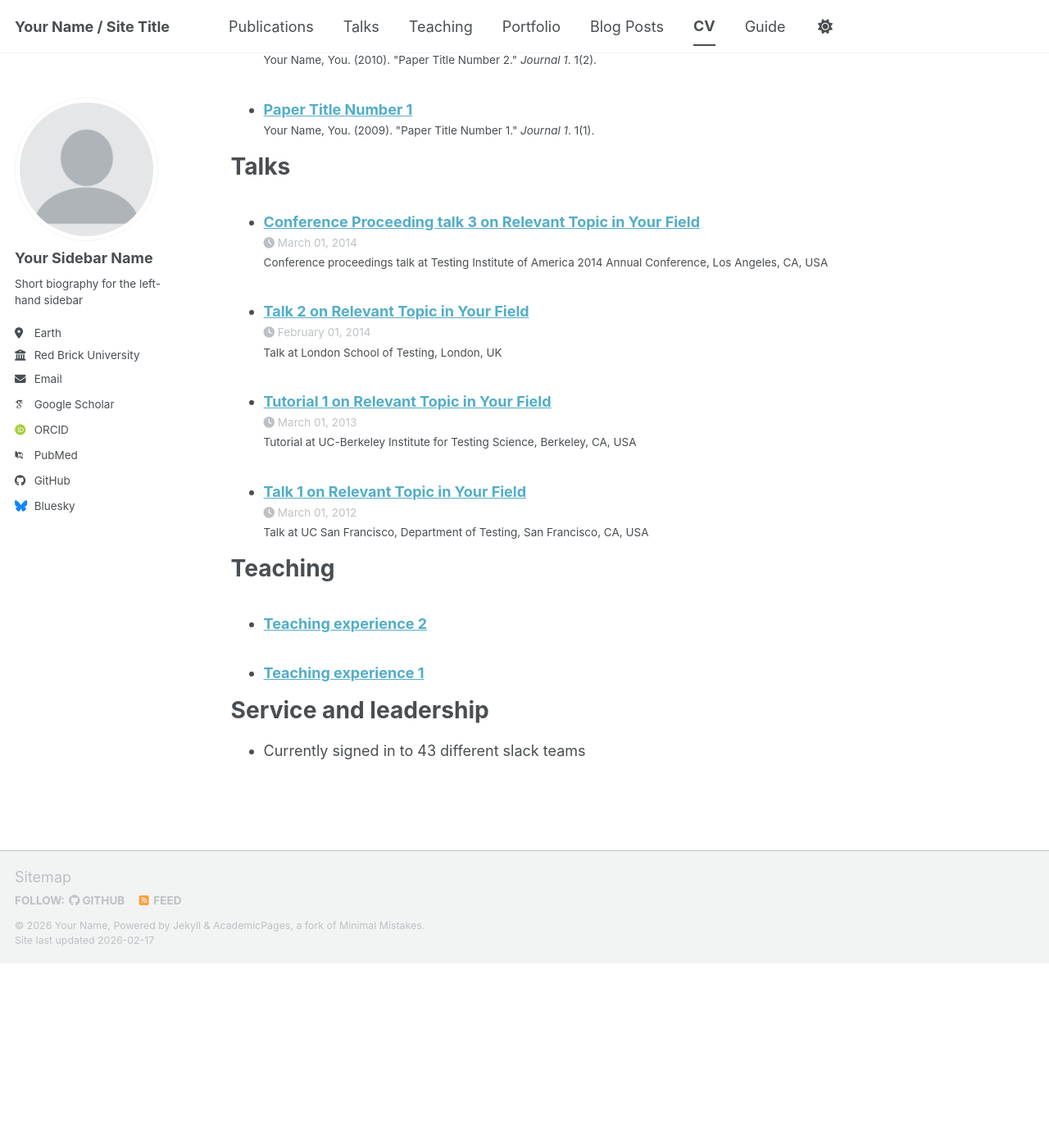
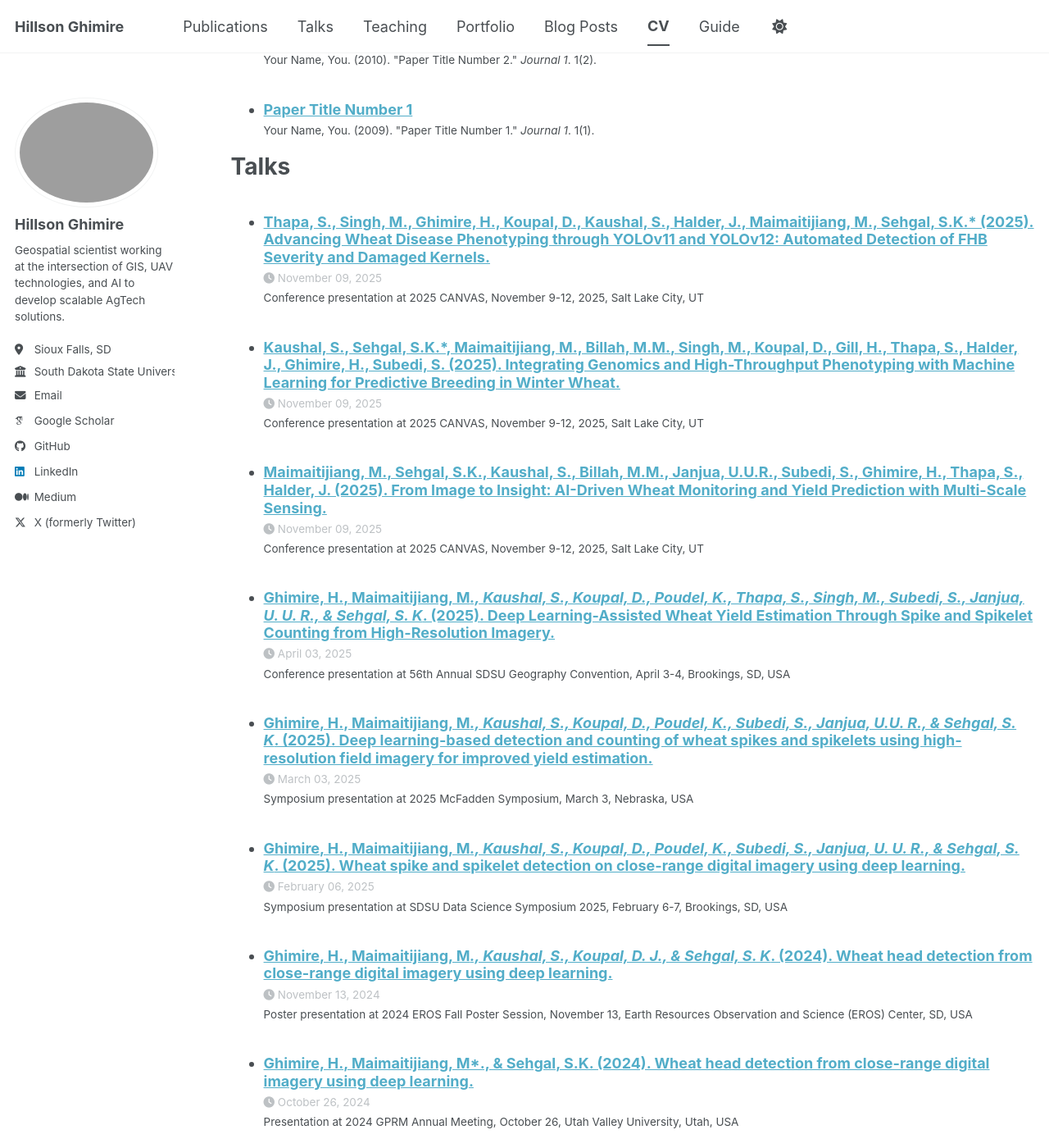
Before and after one commit to hillsonghimire/hillsonghimire.github.io, a Jekyll site: the page built from _pages/cv.md, in a window 1280 px wide and 1400 px high, scrolled down 1373 px. Shown: the whole window at 82% size. Built offline with Jekyll 4.4.1, drawn with Linux system fonts in a browser that asks for light colours; some web fonts are replaced; a script bundle is joined from its source files by our own code; library files that are not in the unit come from our copies; before the commit the page ends 2548 px from its top, so only the background shows below that; some of the changed text lies outside the part shown.

Commit message:
about and talks added

```diff
--- a/_config.yml
+++ b/_config.yml
@@ -9,11 +9,11 @@
 # Basic Site Settings
 locale                   : "en-US"
 site_theme               : "default" # The available themes options are "default", "air", "sunrise", "mint", "dirt" and "contrast"
-title                    : "Your Name / Site Title"
+title                    : "Hillson Ghimire"
 title_separator          : "-"
-name                     : &name "Your Name"
-description              : &description "Your Name's academic portfolio"   # Update this with a general description of your site, this is the default if not overridden by a page
-url                      : https://academicpages.github.io # The base hostname & protocol for your site e.g. "https://[your GitHub username].github.io",
+name                     : &name "Hillson Ghimire"
+description              : &description "Hillson's portfolio"   # Update this with a general description of your site, this is the default if not overridden by a page
+url                      : https://hillsonghimire.github.io # The base hostname & protocol for your site e.g. "https://[your GitHub username].github.io",
                                                            # or if you already have some other page hosted on Github then use "https://[your GitHub username].github.io/[Your Repo Name]"
 baseurl                  : "" # the subpath of your site, e.g. "/blog"
 repository               : "academicpages/academicpages.github.io"
@@ -23,25 +23,25 @@ repository               : "academicpages/academicpages.github.io"
 #               Additional customization can be done by editing /_includes/author-profile.html
 author:
   # Biographic information
-  avatar           : "profile.png"
-  name             : "Your Sidebar Name"
+  avatar           : "hillson-ghimire.png"
+  name             : "Hillson Ghimire"
   pronouns         : # example: "she/her"
-  bio              : "Short biography for the left-hand sidebar"
-  location         : "Earth"
-  employer         : "Red Brick University"
+  bio              : "Geospatial scientist working at the intersection of GIS, UAV technologies, and AI to develop scalable AgTech solutions."
+  location         : "Sioux Falls, SD"
+  employer         : "South Dakota State University"
   uri              : # URL
-  email            : "none@example.org"
+  email            : "ghimirehillson@gmail.com"
 
   # Academic websites
   academia         : # URL
   arxiv            : # URL - Update with the correct link to your profile
-  googlescholar    : "https://scholar.google.com/citations?user=PS_CX0AAAAAJ"
+  googlescholar    : "https://scholar.google.com/citations?user=gm6EoPoAAAAJ&hl=en&oi=ao"
   inspire-hep      : # URL
   impactstory      : # URL
-  orcid            : "https://orcid.org/yourorcidurl"
+  # orcid            : "https://orcid.org/0000-0002-6761-4344"
   semantic         : # URL
   ssrn             : # URL
-  pubmed           : "https://www.ncbi.nlm.nih.gov/pubmed/?term=john+snow"
+  # pubmed           : "https://www.ncbi.nlm.nih.gov/pubmed/?term=john+snow"
   researchgate     : # URL
   scopus           : # URL
   zotero           : # URL
@@ -51,13 +51,13 @@ author:
   bitbucket        : # Username - Update with your username on the site
   codepen          : # Username
   dribbble         : # Username
-  github           : "academicpages"
+  github           : "hillsonghimire"
   kaggle           : # Username
   stackoverflow    : # User number or user number and name (i.e., use "1" or "1/jeff-atwood")
 
   # Social media
   artstation       : # Username
-  bluesky          : "bsky.app" # Replace this with you Bluesky username
+  # bluesky          : "bsky.app" # Replace this with you Bluesky username
   facebook         : # Username
   flickr           : # Username
   foursquare       : # Username
@@ -66,15 +66,15 @@ author:
   keybase          : # Username
   instagram        : # Username
   lastfm           : # Username
-  linkedin         : # Username
+  linkedin         : hillsonghimire
   mastodon         : # URL
-  medium           : # URL
+  medium           : https://medium.com/@ghimirehillson
   pinterest        : # Username
   soundcloud       : # Username
   steam            : # Username
   telegram         : # URL
   tumblr           : # Username
-  twitter          : # Username for X / Twitter
+  twitter          : hillsonghimire
   vine             : # Username
   weibo            : # Username
   wikipedia        : # Username
@@ -302,7 +302,7 @@ sass:
 permalink: /:categories/:title/
 # paginate: 5 # amount of posts to show
 # paginate_path: /page:num/
-timezone: Etc/UTC # https://en.wikipedia.org/wiki/List_of_tz_database_time_zones
+timezone: America/Chicago # https://en.wikipedia.org/wiki/List_of_tz_database_time_zones
 
 
 # Plugins
--- a/_data/navigation.yml
+++ b/_data/navigation.yml
@@ -11,8 +11,11 @@ main:
   - title: "Publications"
     url: /publications/
 
+  # - title: "Talks"
+  # url: /talks/
+
   - title: "Talks"
-    url: /talks/
+    url: /presentations/
 
   - title: "Teaching"
     url: /teaching/
--- /dev/null
+++ b/_pages/presentations.html
@@ -0,0 +1,75 @@
+---
+layout: archive
+title: "Presentations"
+permalink: /presentations/
+author_profile: true
+---
+
+{% include base_path %}
+
+<!-- <p>Compact list format (Google Scholar style).</p> -->
+
+<style>
+  .presentations-list a {
+    color: #2f5d8a;
+    text-decoration: none;
+  }
+  .presentations-list a:hover,
+  .presentations-list a:focus {
+    color: #244a6e;
+    text-decoration: none;
+  }
+  .presentations-list li {
+    font-size: 0.95rem;
+  }
+  .presentations-year {
+    font-size: 1.1rem;
+    margin-top: 1rem;
+    margin-bottom: 0.35rem;
+  }
+</style>
+
+<h3 class="presentations-year">2025</h3>
+<ol class="presentations-list" reversed start="11">
+  <li>
+    <strong>Ghimire, H</strong>., Maimaitijiang, M., Janjua, U. U. R., et al. (2025). Automated wheat spike detection and counting using UAV-based digital imagery and deep learning. AGU25, December 15, 2025, Louisiana, USA
+  </li>
+  <li>
+    Poudel, K., Maimaitijiang, M., Subedi, S., <strong>Ghimire, H</strong>., et al. (2025). Predicting wheat grain yield and quality using multitemporal and multispectral UAS imagery with transformer models. AGU25, December 15, 2025, Louisiana, USA
+  </li>
+  <li>
+    Kaushal, S., Sehgal, S.K.*, Maimaitijiang, M., <strong>Ghimire, H</strong>., et al. (2025). <a href="https://scisoc.confex.com/scisoc/2025am/meetingapp.cgi/Paper/167020" target="_blank" rel="noopener noreferrer">Integrating Genomics and High-Throughput Phenotyping with Machine Learning for Predictive Breeding in Winter Wheat</a>. 2025 CANVAS, November 9-12, 2025, Salt Lake City, UT
+  </li>
+  <li>
+    Thapa, S., Singh, M., <strong>Ghimire, H</strong>., et al. (2025). <a href="https://scisoc.confex.com/scisoc/2025am/meetingapp.cgi/Paper/168555" target="_blank" rel="noopener noreferrer">Advancing Wheat Disease Phenotyping through YOLOv11 and YOLOv12: Automated Detection of FHB Severity and Damaged Kernels</a>. 2025 CANVAS, November 9-12, 2025, Salt Lake City, UT
+  </li>
+  <li>
+    Maimaitijiang, M., Sehgal, S.K., Kaushal, S., <strong>Ghimire, H</strong>., et al. (2025). <a href="https://scisoc.confex.com/scisoc/2025am/meetingapp.cgi/Paper/170228" target="_blank" rel="noopener noreferrer">From Image to Insight: AI-Driven Wheat Monitoring and Yield Prediction with Multi-Scale Sensing</a>. 2025 CANVAS, November 9-12, 2025, Salt Lake City, UT
+  </li>
+  <li>
+    <strong>Ghimire, H</strong>., Maimaitijiang, M*., Kaushal, S., et al. (2025). Deep Learning-Assisted Wheat Yield Estimation Through Spike and Spikelet Counting from High-Resolution Imagery. 56th Annual SDSU Geography Convention, April 3-4, Brookings, SD, USA
+  </li>
+  <li>
+    <strong>Ghimire, H</strong>., Maimaitijiang, M*., Kaushal, S., et al. (2025). Deep learning-based detection and counting of wheat spikes and spikelets using high-resolution field imagery for improved yield estimation. 2025 McFadden Symposium, March 3, Nebraska, USA
+  </li>
+  <li>
+    <strong>Ghimire, H</strong>., Maimaitijiang, M*., Kaushal, S., et al. (2025). <a href="https://openprairie.sdstate.edu/datascience_symposium/2025/posters/9/" target="_blank" rel="noopener noreferrer">Wheat spike and spikelet detection on close-range digital imagery using deep learning</a>. SDSU Data Science Symposium 2025, February 6-7, Brookings, SD, USA
+  </li>
+</ol>
+
+<h3 class="presentations-year">2024</h3>
+<ol class="presentations-list" reversed start="3">
+  <li>
+    <strong>Ghimire, H</strong>., Maimaitijiang, M*., Kaushal, S., et al. (2024). <a href="https://www.usgs.gov/media/images/eros-fall-poster-session-2024-4" target="_blank" rel="noopener noreferrer">Wheat head detection from close-range digital imagery using deep learning</a>. 2024 EROS Fall Poster Session, November 13, Earth Resources Observation and Science (EROS) Center, SD, USA
+  </li>
+  <li>
+    <strong>Ghimire, H</strong>., Maimaitijiang, M*., &amp; Sehgal, S.K. (2024). Wheat head detection from close-range digital imagery using deep learning. 2024 GPRM Annual Meeting, October 26, Utah Valley University, Utah, USA
+  </li>
+</ol>
+
+<h3 class="presentations-year">2022</h3>
+<ol class="presentations-list" reversed start="1">
+  <li>
+    <strong>Ghimire, H</strong>., &amp; Hazarika, M. (2022). <a href="https://sciforum.net/paper/view/13598" target="_blank" rel="noopener noreferrer">The intricacies in the implementation of integrated geospatial platform, database, and application for disaster risk management in Uttarakhand</a>. MDPI, November 16, 2022, Pattaya, Thailand
+  </li>
+</ol>
--- a/_pages/talks.html
+++ b/_pages/talks.html
@@ -3,6 +3,7 @@ layout: archive
 title: "Talks and presentations"
 permalink: /talks/
 author_profile: true
+published: false
 ---
 
 {% if site.talkmap_link == true %}
--- /dev/null
+++ b/_talks/2024-10-26-wheat-head-detection-gprm.md
@@ -0,0 +1,9 @@
+---
+title: "Ghimire, H., Maimaitijiang, M*., & Sehgal, S.K. (2024). Wheat head detection from close-range digital imagery using deep learning."
+collection: talks
+type: "Presentation"
+permalink: /talks/2024-10-26-wheat-head-detection-gprm
+venue: "2024 GPRM Annual Meeting, October 26"
+date: 2024-10-26
+location: "Utah Valley University, Utah, USA"
+---
--- /dev/null
+++ b/_talks/2024-11-13-wheat-head-detection-eros-poster.md
@@ -0,0 +1,9 @@
+---
+title: "Ghimire, H., Maimaitijiang, M*., Kaushal, S., Koupal, D. J., & Sehgal, S. K*. (2024). Wheat head detection from close-range digital imagery using deep learning."
+collection: talks
+type: "Poster presentation"
+permalink: /talks/2024-11-13-wheat-head-detection-eros-poster
+venue: "2024 EROS Fall Poster Session, November 13"
+date: 2024-11-13
+location: "Earth Resources Observation and Science (EROS) Center, SD, USA"
+---
--- /dev/null
+++ b/_talks/2025-02-06-wheat-spike-spikelet-sdsu-data-science.md
@@ -0,0 +1,9 @@
+---
+title: "Ghimire, H., Maimaitijiang, M*., Kaushal, S., Koupal, D., Poudel, K., Subedi, S., Janjua, U. U. R., & Sehgal, S. K*. (2025). Wheat spike and spikelet detection on close-range digital imagery using deep learning."
+collection: talks
+type: "Symposium presentation"
+permalink: /talks/2025-02-06-wheat-spike-spikelet-sdsu-data-science
+venue: "SDSU Data Science Symposium 2025, February 6-7"
+date: 2025-02-06
+location: "Brookings, SD, USA"
+---
--- /dev/null
+++ b/_talks/2025-03-03-deep-learning-mcfadden-symposium.md
@@ -0,0 +1,9 @@
+---
+title: "Ghimire, H., Maimaitijiang, M*., Kaushal, S., Koupal, D., Poudel, K., Subedi, S., Janjua, U.U. R., & Sehgal, S. K*. (2025). Deep learning-based detection and counting of wheat spikes and spikelets using high-resolution field imagery for improved yield estimation."
+collection: talks
+type: "Symposium presentation"
+permalink: /talks/2025-03-03-deep-learning-mcfadden-symposium
+venue: "2025 McFadden Symposium, March 3"
+date: 2025-03-03
+location: "Nebraska, USA"
+---
--- /dev/null
+++ b/_talks/2025-04-03-deep-learning-assisted-wheat-yield-sdsu-geography.md
@@ -0,0 +1,9 @@
+---
+title: "Ghimire, H., Maimaitijiang, M*., Kaushal, S., Koupal, D., Poudel, K., Thapa, S., Singh, M., Subedi, S., Janjua, U. U. R., & Sehgal, S. K*. (2025). Deep Learning-Assisted Wheat Yield Estimation Through Spike and Spikelet Counting from High-Resolution Imagery."
+collection: talks
+type: "Conference presentation"
+permalink: /talks/2025-04-03-deep-learning-assisted-wheat-yield-sdsu-geography
+venue: "56th Annual SDSU Geography Convention, April 3-4"
+date: 2025-04-03
+location: "Brookings, SD, USA"
+---
--- /dev/null
+++ b/_talks/2025-11-09-canvas-ai-driven-monitoring.md
@@ -0,0 +1,9 @@
+---
+title: "Maimaitijiang, M., Sehgal, S.K., Kaushal, S., Billah, M.M., Janjua, U.U.R., Subedi, S., Ghimire, H., Thapa, S., Halder, J. (2025). From Image to Insight: AI-Driven Wheat Monitoring and Yield Prediction with Multi-Scale Sensing."
+collection: talks
+type: "Conference presentation"
+permalink: /talks/2025-11-09-canvas-ai-driven-monitoring
+venue: "2025 CANVAS, November 9-12, 2025"
+date: 2025-11-09
+location: "Salt Lake City, UT"
+---
--- /dev/null
+++ b/_talks/2025-11-09-canvas-predictive-breeding.md
@@ -0,0 +1,9 @@
+---
+title: "Kaushal, S., Sehgal, S.K.*, Maimaitijiang, M., Billah, M.M., Singh, M., Koupal, D., Gill, H., Thapa, S., Halder, J., Ghimire, H., Subedi, S. (2025). Integrating Genomics and High-Throughput Phenotyping with Machine Learning for Predictive Breeding in Winter Wheat."
+collection: talks
+type: "Conference presentation"
+permalink: /talks/2025-11-09-canvas-predictive-breeding
+venue: "2025 CANVAS, November 9-12, 2025"
+date: 2025-11-09
+location: "Salt Lake City, UT"
+---
--- /dev/null
+++ b/_talks/2025-11-09-canvas-wheat-disease-phenotyping.md
@@ -0,0 +1,9 @@
+---
+title: "Thapa, S., Singh, M., Ghimire, H., Koupal, D., Kaushal, S., Halder, J., Maimaitijiang, M., Sehgal, S.K.* (2025). Advancing Wheat Disease Phenotyping through YOLOv11 and YOLOv12: Automated Detection of FHB Severity and Damaged Kernels."
+collection: talks
+type: "Conference presentation"
+permalink: /talks/2025-11-09-canvas-wheat-disease-phenotyping
+venue: "2025 CANVAS, November 9-12, 2025"
+date: 2025-11-09
+location: "Salt Lake City, UT"
+---
```
Also changed, not shown: _pages/about-OLD.md (added, +56 -0 lines), _pages/about.md (+15 -40 lines), 1 other file.
